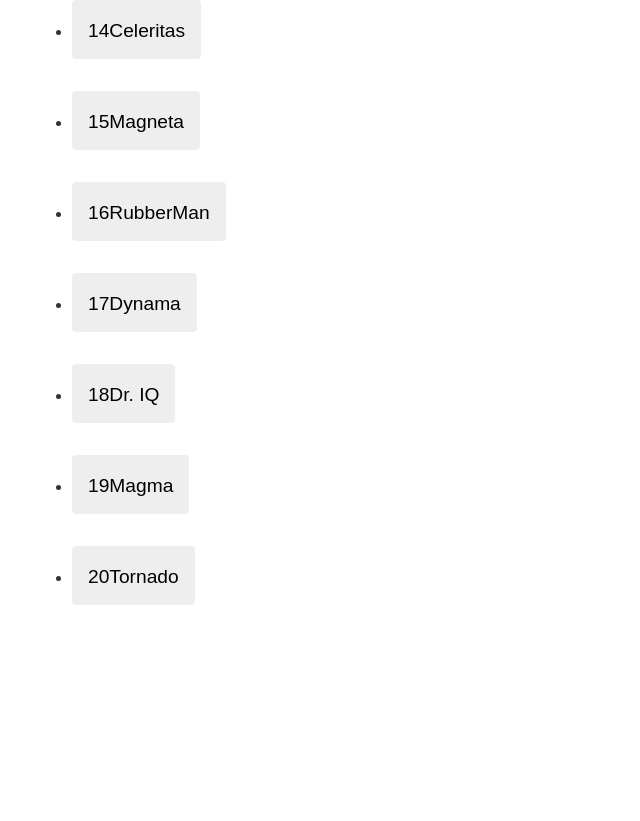
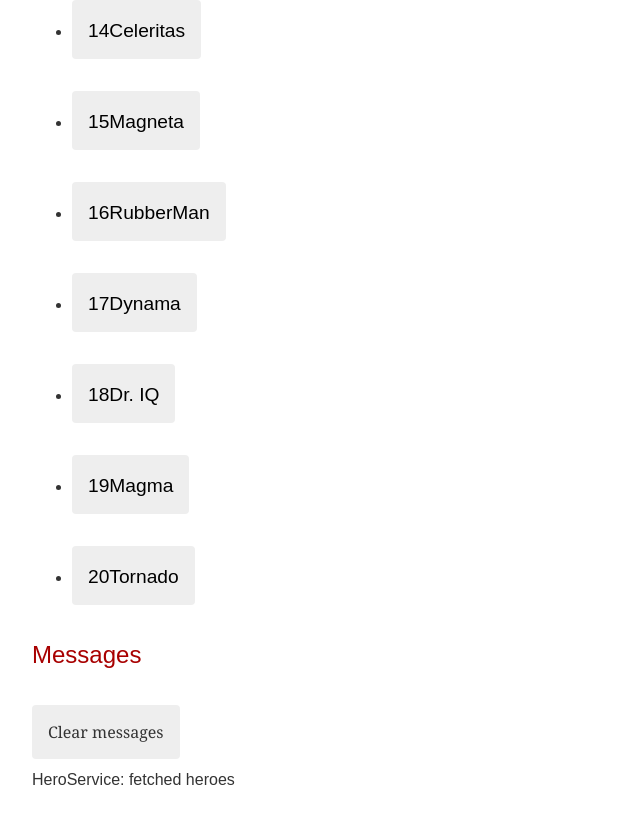
Before and after one commit to paula9898/angular-heroes-app, an Angular app: page / in a window 1280 px wide. Shown: the part 350-1171 px from the top of the page, without its empty margins (0-640 px from the left). Before the commit the page ends 1003 px from the top, so only its background shows below. Built offline with nearby package versions, Linux system fonts and the light colour scheme; no server answers.

Commit message:
User service

```diff
--- a/src/app/app.component.html
+++ b/src/app/app.component.html
@@ -9,5 +9,7 @@
 
 <h1>{{ title }}</h1>
 
+<app-users></app-users>
 <router-outlet></router-outlet>
 <app-heroes></app-heroes>
+<app-messages></app-messages>
--- a/src/app/hero-detail/hero-detail.component.html
+++ b/src/app/hero-detail/hero-detail.component.html
@@ -4,6 +4,6 @@
   <div>
     <label for="name"> Hero name:</label>
     <input id="name" [(ngModel)]="hero.name" placeholder="name" #newName />
-    <button type="button" (click)="updateHeroname(newName.value)">Save</button>
+    <!-- <button type="button" (click)="updateHeroname(newName.value)">Save</button> -->
   </div>
 </div>
--- a/src/app/hero-detail/hero-detail.component.ts
+++ b/src/app/hero-detail/hero-detail.component.ts
@@ -8,9 +8,9 @@ import { Hero } from '../hero';
 })
 export class HeroDetailComponent {
   @Input() hero?: Hero;
-  @Output() UpdateNameEvent = new EventEmitter<string>();
+  // @Output() editNameEvent = new EventEmitter<string>();
 
-  updateHeroname(value: string) {
-    this.UpdateNameEvent.emit(value);
-  }
+  // updateHeroname(value: string) {
+  //   this.editNameEvent.emit(value);
+  // }
 }
--- a/src/app/hero.service.ts
+++ b/src/app/hero.service.ts
@@ -2,14 +2,16 @@ import { Injectable } from '@angular/core';
 import { Hero } from './hero';
 import { HEROES } from './mock-heroes';
 import { Observable, of } from 'rxjs';
+import { MessageService } from './message.service';
 
 @Injectable({
   providedIn: 'root',
 })
 export class HeroService {
-  constructor() {}
+  constructor(private messageService: MessageService) {}
 
   getHeroes(): Hero[] {
+    this.messageService.add('HeroService: fetched heroes');
     return HEROES;
   }
 }
--- a/src/app/heroes/heroes.component.html
+++ b/src/app/heroes/heroes.component.html
@@ -17,4 +17,4 @@
 </ul>
 
 <app-hero-detail [hero]="selectedHero"></app-hero-detail>
-<app-hero-detail (UpdateNameEvent)="updateHeroname($event)"></app-hero-detail>
+<!-- <app-hero-detail (editNameEvent)="updateHeroname($event)"></app-hero-detail> -->
--- a/src/app/heroes/heroes.component.ts
+++ b/src/app/heroes/heroes.component.ts
@@ -1,14 +1,18 @@
-import { Component } from '@angular/core';
+import { Component, OnInit } from '@angular/core';
 import { Hero } from '../hero';
 import { HeroService } from '../hero.service';
+import { MessageService } from '../message.service';
 
 @Component({
   selector: 'app-heroes',
   templateUrl: './heroes.component.html',
   styleUrls: ['./heroes.component.css'],
 })
-export class HeroesComponent {
-  constructor(private heroService: HeroService) {}
+export class HeroesComponent implements OnInit {
+  constructor(
+    private heroService: HeroService,
+    private messageService: MessageService
+  ) {}
   // hero = 'Windstorm';
   // hero: Hero = {
   //   id: 1,
@@ -22,12 +26,9 @@ export class HeroesComponent {
   }
   onSelect(hero: Hero): void {
     this.selectedHero = hero;
+    this.messageService.add('HeroesComponent: Selected hero id=${hero.id}');
   }
   ngOnInit(): void {
     this.getHeroes();
   }
-  updateHeroname(newName: string) {
-    var heroes = this.heroService.getHeroes();
-    var name = heroes.find((x) => x.id == this.selectedHero?.id)?.name;
-  }
 }
--- /dev/null
+++ b/src/app/message.service.ts
@@ -0,0 +1,17 @@
+import { Injectable } from '@angular/core';
+
+@Injectable({
+  providedIn: 'root',
+})
+export class MessageService {
+  messages: string[] = [];
+
+  constructor() {}
+
+  add(message: string) {
+    this.messages.push(message);
+  }
+  clear() {
+    this.messages = [];
+  }
+}
--- /dev/null
+++ b/src/app/messages/messages.component.css
@@ -0,0 +1,18 @@
+h2 {
+  color: #a80000;
+  font-family: Arial, Helvetica, sans-serif;
+  font-weight: lighter;
+}
+
+.clear {
+  color: #333;
+  background-color: #eee;
+  margin-bottom: 12px;
+  padding: 1rem;
+  border-radius: 4px;
+  font-size: 1rem;
+}
+.clear:hover {
+  color: white;
+  background-color: #42545c;
+}
--- /dev/null
+++ b/src/app/messages/messages.component.html
@@ -0,0 +1,7 @@
+<div *ngIf="messageService.messages.length">
+  <h2>Messages</h2>
+  <button type="button" class="clear" (click)="messageService.clear()">
+    Clear messages
+  </button>
+  <div *ngFor="let message of messageService.messages">{{ message }}</div>
+</div>
```
Also changed, not shown: src/app/app.module.ts (+13 -2 lines), src/app/messages/messages.component.ts (added, +11 -0 lines), 2 other files (tests, documents, lock files or other folders).
